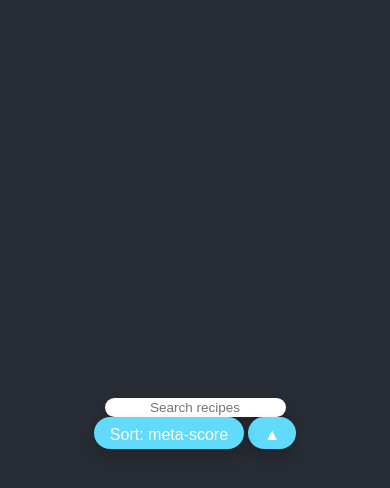
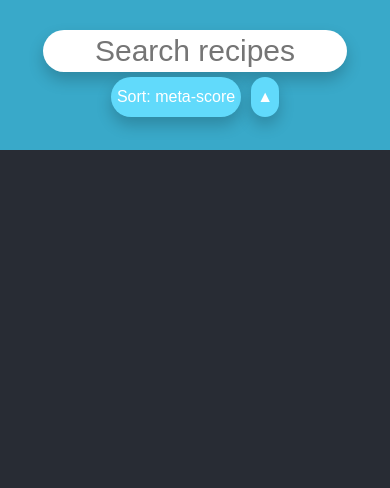
Before and after one commit to FCjosh/plums, a React (Create React App) app: page / in a window 390 px wide. Shown: the top 488 px of the page. Built offline with nearby package versions, Linux system fonts and the light colour scheme.

Commit message:
responsive styling update

```diff
--- a/src/App.css
+++ b/src/App.css
@@ -1,20 +1,123 @@
-.App {
-  text-align: center;
-}
 .App-header {
   background-color: #282c34;
   min-height: 100vh;
   display: flex;
   flex-direction: column;
   align-items: center;
-  justify-content: center;
+  justify-content: flex-start;
   font-size: calc(10px + 2vmin);
   color: white;
 }
-
-/* .App-link {
-  color: #61dafb;
-} */
+.App{
+  background-color: #282c3400;
+}
+.topDiv {
+  background-color: #39a9c9;
+  display: flex;
+  flex-direction: column;
+  width: 100%;
+  height: 150px;
+  justify-content: flex-start;
+  align-items: center;
+}
+.searchBox {
+  display: flex;
+  justify-content: center;
+  align-items: center;
+  margin-top: 30px;
+}
+.searchInput {
+  display: flex;
+  text-align: center;
+  height: 40px;
+  width: 300px;
+  font-size: 30px;
+  border-radius: 30px;
+  border: none;
+  box-shadow: 0px 8px 16px 0px rgba(0,0,0,0.2);
+}
+.optionsDiv {
+  display: flex;
+  width: 100%;
+  height: 50px;
+  justify-content: center;
+  align-items: center;
+}
+.searchOptions{
+  display: flex;
+  justify-content: center;
+  align-items: center;
+}
+.dropdown {
+  display: flex;
+  flex-direction: column;
+  justify-content: center;
+  align-items: flex-start;
+}
+.dropbtn {
+  background-color: #61dafb;
+  display: flex;
+  justify-content: center;
+  align-items: center;
+  color: white;
+  font-size: 16px;
+  border: none;
+  cursor: pointer;
+  border-radius: 30px;
+  height: 40px;
+  box-shadow: 0px 8px 16px 0px rgba(0,0,0,0.2);
+}
+.dropdown-content {
+  display: none;
+  color: white;
+  z-index: 1;
+  flex-wrap: wrap;
+}
+.dropdown:hover .dropdown-content {
+  background-color: #2690ad;
+  display: flex;
+  justify-content: center;
+  width: 100%;
+  top: 115px;
+  left: 0px;
+  height: auto;
+}
+.dropdown-content button {
+  background-color: #61dafb;
+  display: flex;
+  justify-content: center;
+  align-items: center;
+  color: white;
+  font-size: 16px;
+  border: none;
+  border-radius: 30px;
+  height: 40px;
+  box-shadow: 0px 8px 16px 0px rgba(0,0,0,0.2);
+}
+.dropdown-content button:hover {
+  background-color: #39a9c9;
+  text-align: center;
+}
+.dropdown:hover .dropbtn {
+  text-align: center;
+  background-color: #39a9c9;
+}
+.sortDir {
+  background-color: #61dafb;
+  display: flex;
+  justify-content: center;
+  align-items: center;
+  color: white;
+  font-size: 16px;
+  border: none;
+  border-radius: 30px;
+  height: 40px;
+  box-shadow: 0px 8px 16px 0px rgba(0,0,0,0.2);
+  margin-left: 10px;
+}
+.sortDir:hover {
+  background-color: #39a9c9;
+}
 .grid-wrapper {
   justify-content: center;
   display: grid;
@@ -40,86 +143,3 @@
   text-align: center;
   padding: 10px;
 }
-.searchInput {
-  text-align: center;
-  font-size: 1.6vh;
-  height: 2vh;
-  border-radius: 2vh;
-  margin: 0px;
-  box-shadow: 0px;
-  border: none;
-  box-shadow: 0px 8px 16px 0px rgba(0,0,0,0.2);
-}
-.searchBox {
-  margin-bottom: 0vh;
-}
-.dropbtn {
-  text-align: center;
-  background-color: #61dafb;
-  color: white;
-  padding: 16px;
-  font-size: 16px;
-  border: none;
-  cursor: pointer;
-  border-radius: 2vh;
-  height: 2vh;
-  box-shadow: 0px 8px 16px 0px rgba(0,0,0,0.2);
-}
-.sortDir {
-  text-align: center;
-  background-color: #61dafb;
-  color: white;
-  padding: 16px;
-  font-size: 16px;
-  border: none;
-  cursor: pointer;
-  border-radius: 2vh;
-  height: 2vh;
-  box-shadow: 0px 8px 16px 0px rgba(0,0,0,0.2);
-  margin-left: 0.5vh;
-}
-.sortDir:hover {
-  background-color: #39a9c9;
-}
-.sortDir p {
-  margin-top: -0.8vh;
-}
-.dropbtn p {
-  margin-top: -0.8vh;
-}
-.dropdown {
-  text-align: center;
-  position: relative;
-  display: inline-block;
-}
-.dropdown-content {
-  text-align: center;
-  display: none;
-  position: absolute;
-  background-color: #61dafb00;
-  color: white;
-  z-index: 1;
-}
-.dropdown-content button {
-  text-align: center;
-  color: white;
-  border: none;
-  border-radius: 2vh;
-  padding: 12px 16px;
-  text-decoration: none;
-  display: block;
-  background-color: #61dafb;
-  box-shadow: 0px 8px 16px 0px rgba(0,0,0,0.2);
-}
-.dropdown:hover .dropdown-content {
-  display: block;
-  text-align: center;
-}
-.dropdown-content button:hover {
-  background-color: #39a9c9;
-  text-align: center;
-}
-.dropdown:hover .dropbtn {
-  text-align: center;
-  background-color: #39a9c9;
-}
--- a/src/App.js
+++ b/src/App.js
@@ -11,6 +11,22 @@ function App() {
   const [recipe, setRecipe] = useState({});
   const [sort, setSort] = useState("meta-score");
   const [sortDirection, setSortDirection] = useState('asc');
+
+  const searchAPI = () => {
+    fetch(`https://api.spoonacular.com/recipes/complexSearch?query=${searchValue}&number=10&sort=${sort}&sortDirection=${sortDirection}&apiKey=cacaef5c287c4b159cf6aeb1dc609470`)
+    .then(res => res.json())
+    .then(
+      (result) => {
+        setIsLoaded(true);
+        const searchList = result.results;
+        setItems(searchList);
+      },
+      (error) => {
+        setIsLoaded(true);
+        setError(error);
+      }
+    )
+  }
 
   const handleItem = (id) => {
     setShowing('recipe');
@@ -36,86 +52,37 @@ function App() {
   const handleSubmit = (event) => {
     event.preventDefault();
     setShowing('search');
-    fetch(`https://api.spoonacular.com/recipes/complexSearch?query=${searchValue}&number=10&sort=${sort}&sortDirection=${sortDirection}&apiKey=cacaef5c287c4b159cf6aeb1dc609470`)
-    .then(res => res.json())
-    .then(
-      (result) => {
-        setIsLoaded(true);
-        const searchList = result.results;
-        setItems(searchList);
-      },
-      (error) => {
-        setIsLoaded(true);
-        setError(error);
-      }
-    )
+    searchAPI();
   }
   const handleSort = () => {
     if(showing === "search"){
-      fetch(`https://api.spoonacular.com/recipes/complexSearch?query=${searchValue}&number=10&sort=${sort}&sortDirection=${sortDirection}&apiKey=cacaef5c287c4b159cf6aeb1dc609470`)
-      .then(res => res.json())
-      .then(
-        (result) => {
-          setIsLoaded(true);
-          const searchList = result.results;
-          setItems(searchList);
-        },
-        (error) => {
-          setIsLoaded(true);
-          setError(error);
-        }
-      )
+      searchAPI();
     }
   }
+
+  const sortTypes = [
+    'meta-score',
+    'popularity',
+    'healthiness',
+    'price',
+    'time',
+    'random',
+    'calories',
+    'carbohydrates',
+    'carbs',
+  ]
 
   return (
     <div className="App">
       <header className="App-header">
+        <div className="topDiv">
           <form onSubmit={handleSubmit} className="searchBox">
             <input type="text" value={searchValue} onChange={handleChange} placeholder="Search recipes" className="searchInput"></input>
           </form>
+          <div className="dropdown">
+            <div className="optionsDiv">
               <div className="searchOptions">
-          <div className="dropdown">
                 <button className="dropbtn"><p>Sort: {sort}</p></button>
-            <div className="dropdown-content">
-              <button onClick={() => {
-                setSort("meta-score");
-                handleSort();
-                }} className="dropdown-item">meta-score</button>
-              <button onClick={() => {
-                setSort("popularity");
-                handleSort();
-                }} className="dropdown-item">popularity</button>
-              <button onClick={() => {
-                setSort("healthiness");
-                handleSort();
-                }} className="dropdown-item">healthiness</button>
-              <button onClick={() => {
-                setSort("price");
-                handleSort();
-                }} className="dropdown-item">price</button>
-              <button onClick={() => {
-                setSort("time");
-                handleSort();
-                }} className="dropdown-item">time</button>
-              <button onClick={() => {
-                setSort("random");
-                handleSort();
-                }} className="dropdown-item">random</button>
-              <button onClick={() => {
-                setSort("calories");
-                handleSort();
-                }} className="dropdown-item">calories</button>
-              <button onClick={() => {
-                setSort("carbohydrates");
-                handleSort();
-                }} className="dropdown-item">carbohydrates</button>
-              <button onClick={() => {
-                setSort("carbs");
-                handleSort();
-                }} className="dropdown-item">carbs</button>
-            </div>
-          </div>
                 <button className="sortDir" onClick={() => {
                   if(sortDirection === "asc"){
                     setSortDirection("desc");
@@ -124,6 +91,17 @@ function App() {
                   }
                   handleSort();
                 }} >{sortDirection === "asc" ? <p>&#9650;</p> : <p>&#9660;</p>}</button>
+              </div>
+            </div>
+            <div className="dropdown-content">
+                {sortTypes.map(item => (
+                  <button onClick={() => {
+                    setSort(item);
+                    handleSort();
+                  }} className="dropdown-item" key={item}>{item}</button>
+                ))}
+              </div>
+          </div>
         </div>
         {error ?
           <div>Error: {error.message}</div>
```
Also changed, not shown: 1 other file (tests, documents, lock files or other folders). Lines whose indentation alone changed are shown as unchanged.
